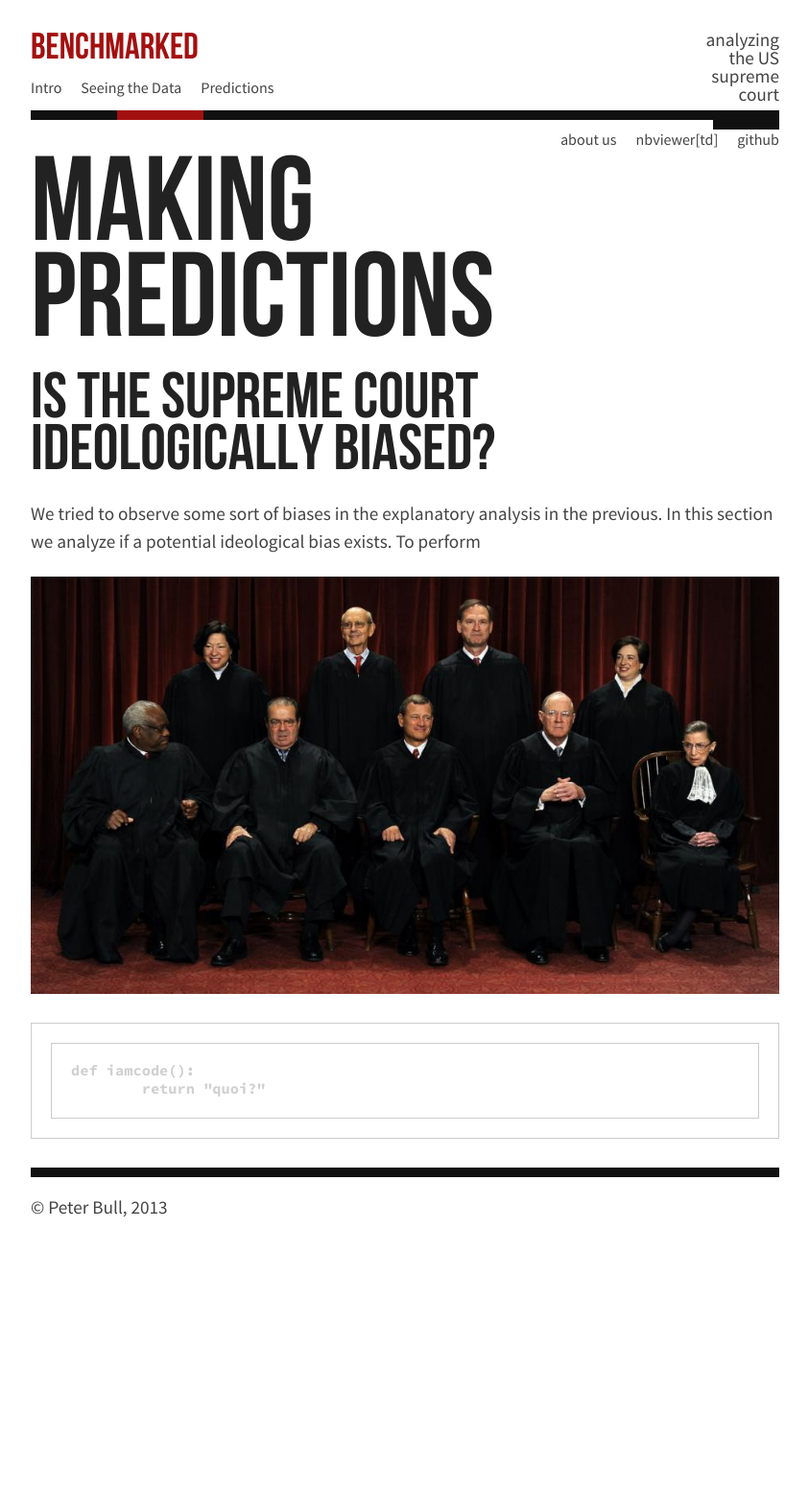
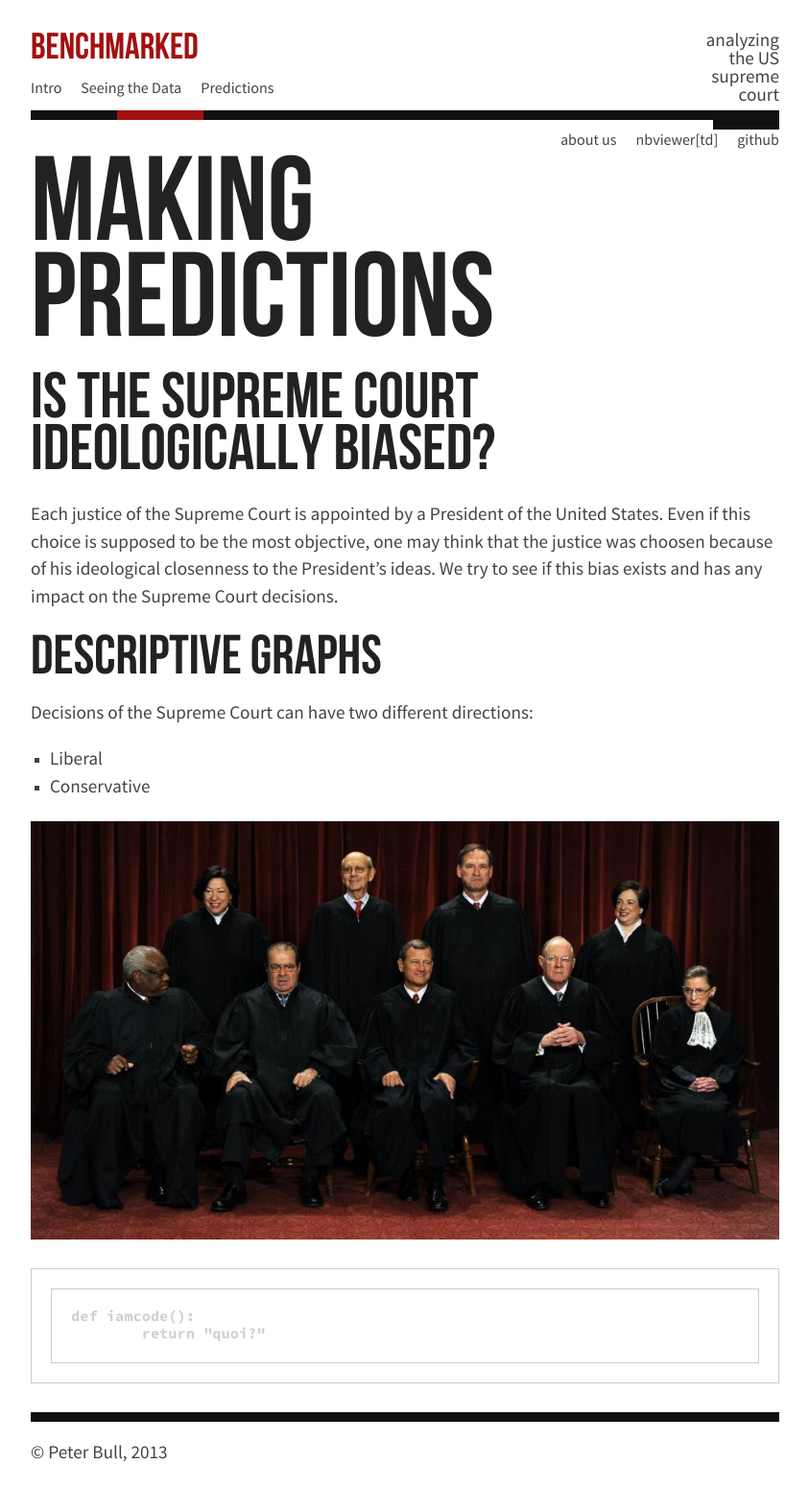
Before and after one commit to pjbull/benchmarked, a Jekyll site: the page built from preds.md, in a window 1280 px wide. Shown: the whole page at 96% size, without its empty margins (218-1061 px from the left). Built offline with Jekyll 4.4.1, drawn with Linux system fonts in a browser that asks for light colours; before the commit the page ends 1296 px from its top, so only the background shows below that.

Commit message:
Second Update

```diff
--- a/preds.md
+++ b/preds.md
@@ -7,9 +7,15 @@ layout: default
 
 ##Is the Supreme Court Ideologically Biased?
 
-We tried to observe some sort of biases in the explanatory analysis in the previous. In this section we analyze if a potential ideological bias exists. To perform
+Each justice of the Supreme Court is appointed by a President of the United States. Even if this choice is supposed to be the most objective, one may think that the justice was choosen because of his ideological
+closenness to the President's ideas. We try to see if this bias exists and has any impact on the Supreme Court decisions.
 
+###Descriptive Graphs
 
+Decisions of the Supreme Court can have two different directions:
+
+* Liberal
+* Conservative
 
 ![alt text]({{site.baseurl}}img/sc.png "Title")
 
```
